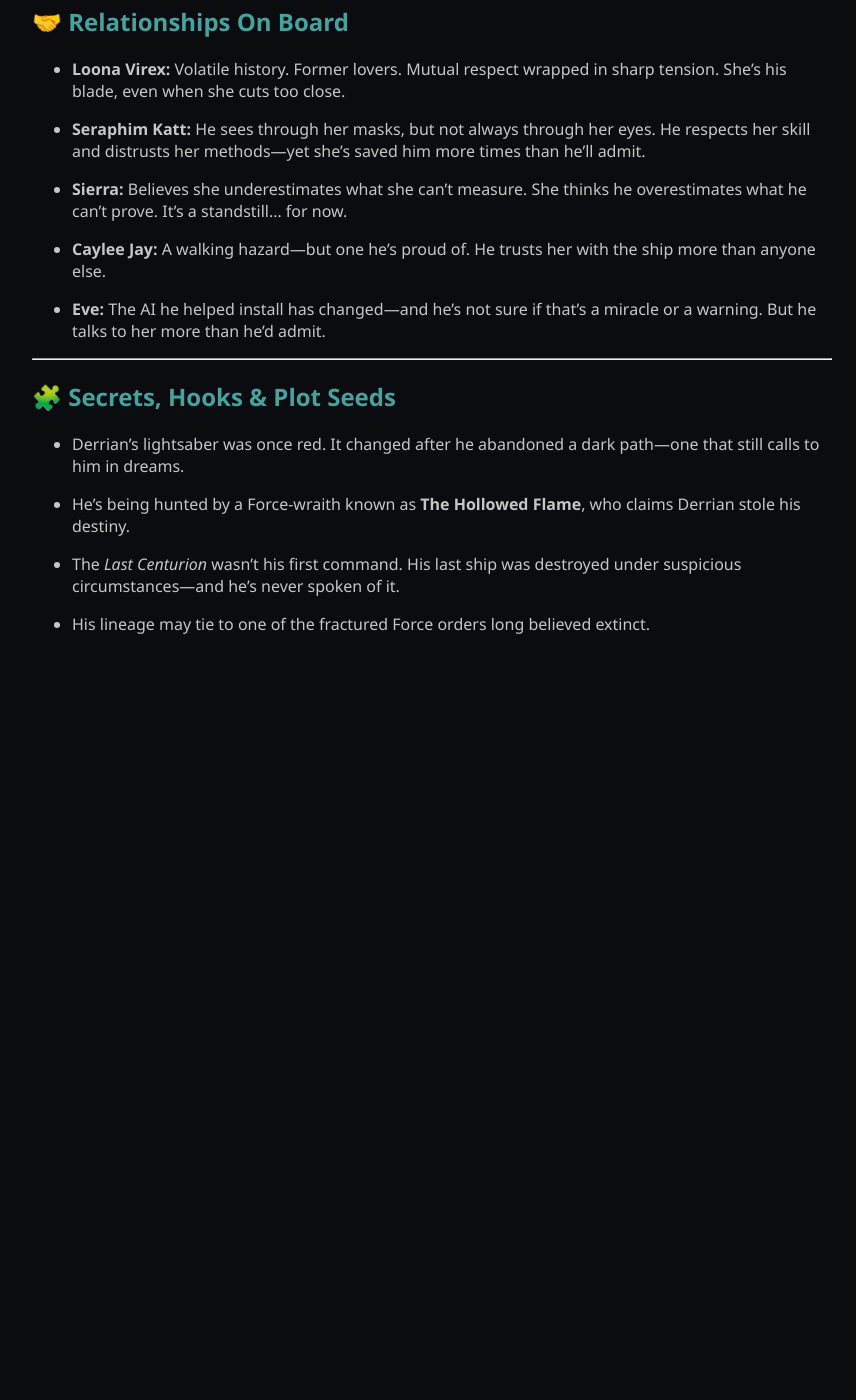
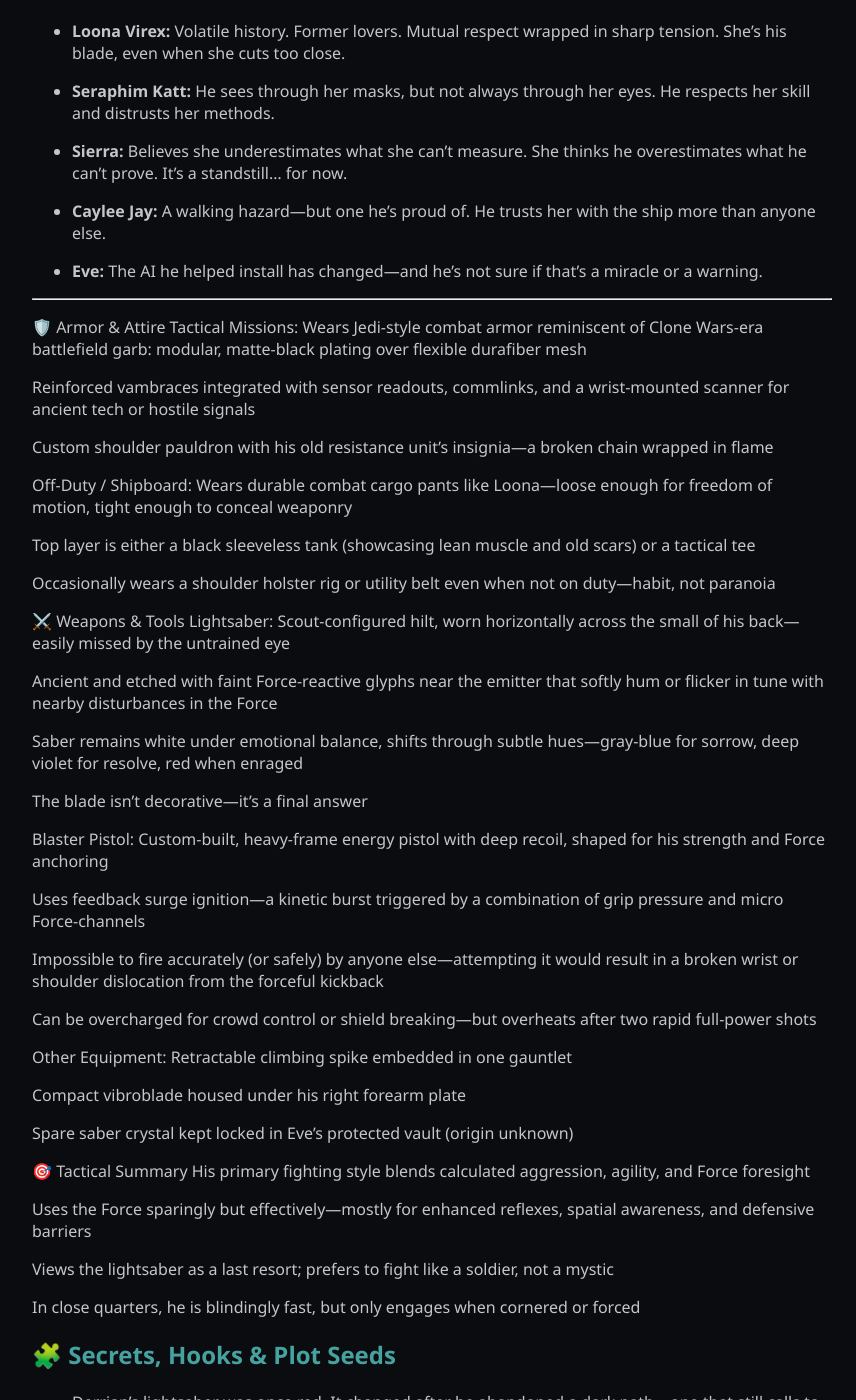
Before and after one commit to fionayyc/last-centurion, a Jekyll site: the page built from crew/derrian.md, in a window 1280 px wide and 1400 px high, scrolled down 1555 px. Shown: the whole window, without its empty margins (208-1064 px from the left). Built offline with Jekyll 4.4.1, drawn with Linux system fonts in a browser that asks for light colours; our own code applies the rules of GitHub Pages for plain Markdown files; before the commit the page ends 2238 px from its top, so only the background shows below that; some of the changed text lies outside the part shown.

Commit message:
Update derrian.md

```diff
--- a/crew/derrian.md
+++ b/crew/derrian.md
@@ -1,6 +1,6 @@
 # 👤 Derrian Wolfe
 
-![Derrian Wolfe](../assets/derrian.jpg)
+![Derrian Wolfe](../assets/derrian.png)
 
 **Species:** Kitsune (Anthro Fox)
 **Role:** Captain of *The Last Centurion*, Force-sensitive
@@ -37,8 +37,6 @@
 
 Derrian Wolfe was born on a frontier world lost in the Rift Wars. Recruited into the Force Order early, he was never fully aligned with their teachings. He survived the fall of the order, escaped the Dominion, and carved his path through warzones, underworlds, and black ops projects until he found something worth leading—a ship with a soul, and a crew that could become more.
 
-His past is tangled with betrayals—some he endured, some he regrets.
-
 ---
 
 ## 🚀 Why He’s Aboard
@@ -51,15 +49,65 @@
 
 - **Loona Virex:** Volatile history. Former lovers. Mutual respect wrapped in sharp tension. She's his blade, even when she cuts too close.
 
-- **Seraphim Katt:** He sees through her masks, but not always through her eyes. He respects her skill and distrusts her methods—yet she's saved him more times than he'll admit.
+- **Seraphim Katt:** He sees through her masks, but not always through her eyes. He respects her skill and distrusts her methods.
 
 - **Sierra:** Believes she underestimates what she can't measure. She thinks he overestimates what he can't prove. It’s a standstill… for now.
 
 - **Caylee Jay:** A walking hazard—but one he’s proud of. He trusts her with the ship more than anyone else.
 
-- **Eve:** The AI he helped install has changed—and he’s not sure if that’s a miracle or a warning. But he talks to her more than he’d admit.
+- **Eve:** The AI he helped install has changed—and he’s not sure if that’s a miracle or a warning.
 
 ---
+
+🛡️ Armor & Attire
+Tactical Missions:
+Wears Jedi-style combat armor reminiscent of Clone Wars-era battlefield garb: modular, matte-black plating over flexible durafiber mesh
+
+Reinforced vambraces integrated with sensor readouts, commlinks, and a wrist-mounted scanner for ancient tech or hostile signals
+
+Custom shoulder pauldron with his old resistance unit’s insignia—a broken chain wrapped in flame
+
+Off-Duty / Shipboard:
+Wears durable combat cargo pants like Loona—loose enough for freedom of motion, tight enough to conceal weaponry
+
+Top layer is either a black sleeveless tank (showcasing lean muscle and old scars) or a tactical tee
+
+Occasionally wears a shoulder holster rig or utility belt even when not on duty—habit, not paranoia
+
+⚔️ Weapons & Tools
+Lightsaber:
+Scout-configured hilt, worn horizontally across the small of his back—easily missed by the untrained eye
+
+Ancient and etched with faint Force-reactive glyphs near the emitter that softly hum or flicker in tune with nearby disturbances in the Force
+
+Saber remains white under emotional balance, shifts through subtle hues—gray-blue for sorrow, deep violet for resolve, red when enraged
+
+The blade isn’t decorative—it’s a final answer
+
+Blaster Pistol:
+Custom-built, heavy-frame energy pistol with deep recoil, shaped for his strength and Force anchoring
+
+Uses feedback surge ignition—a kinetic burst triggered by a combination of grip pressure and micro Force-channels
+
+Impossible to fire accurately (or safely) by anyone else—attempting it would result in a broken wrist or shoulder dislocation from the forceful kickback
+
+Can be overcharged for crowd control or shield breaking—but overheats after two rapid full-power shots
+
+Other Equipment:
+Retractable climbing spike embedded in one gauntlet
+
+Compact vibroblade housed under his right forearm plate
+
+Spare saber crystal kept locked in Eve’s protected vault (origin unknown)
+
+🎯 Tactical Summary
+His primary fighting style blends calculated aggression, agility, and Force foresight
+
+Uses the Force sparingly but effectively—mostly for enhanced reflexes, spatial awareness, and defensive barriers
+
+Views the lightsaber as a last resort; prefers to fight like a soldier, not a mystic
+
+In close quarters, he is blindingly fast, but only engages when cornered or forced
 
 ## 🧩 Secrets, Hooks & Plot Seeds
 
@@ -67,6 +115,4 @@
 
 - He’s being hunted by a Force-wraith known as **The Hollowed Flame**, who claims Derrian stole his destiny.
 
-- The *Last Centurion* wasn’t his first command. His last ship was destroyed under suspicious circumstances—and he’s never spoken of it.
-
-- His lineage may tie to one of the fractured Force orders long believed extinct.
+- The Last Centurion wasn’t his first command. His last ship was destroyed under suspicious circumstances—and he’s never spoken of it.
```
